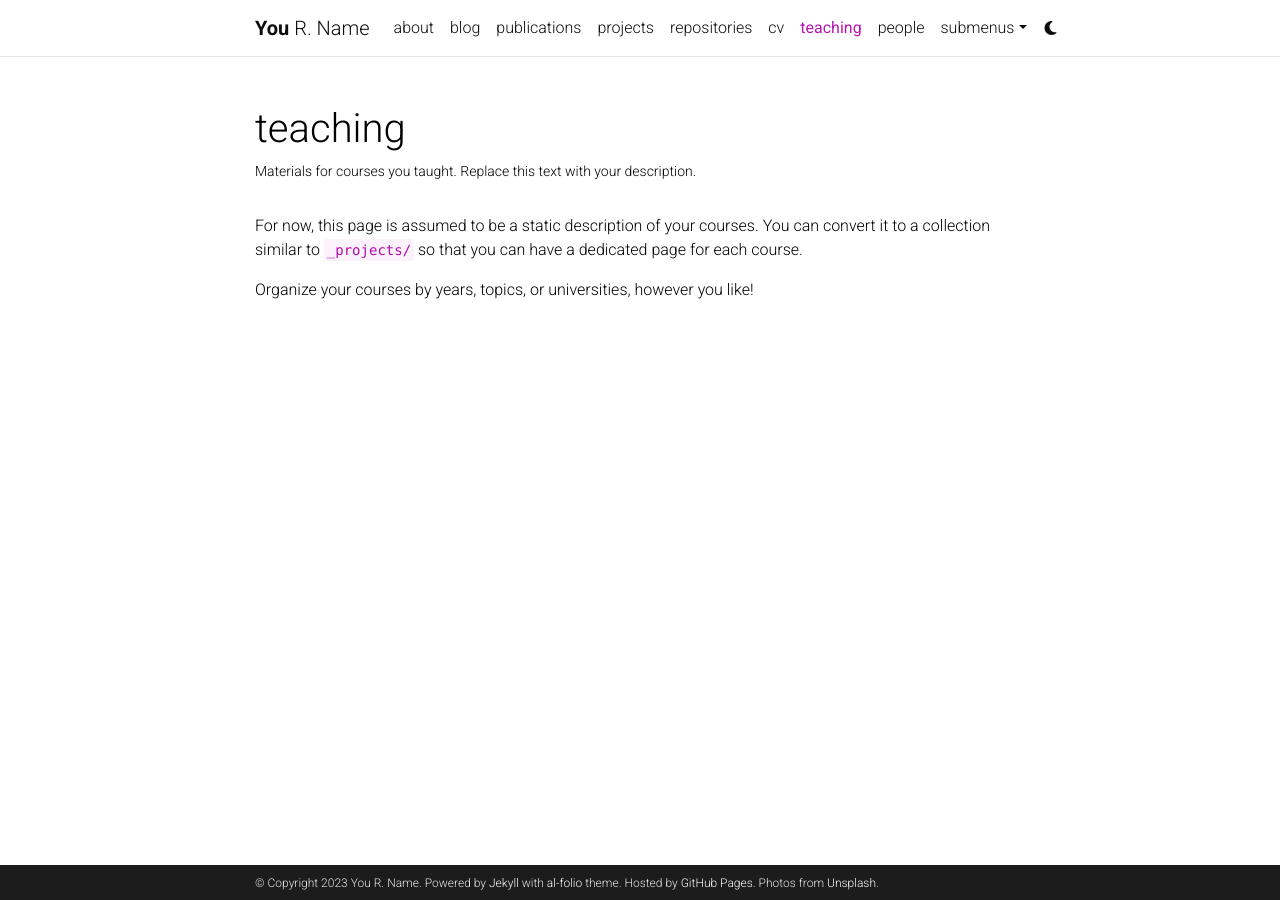
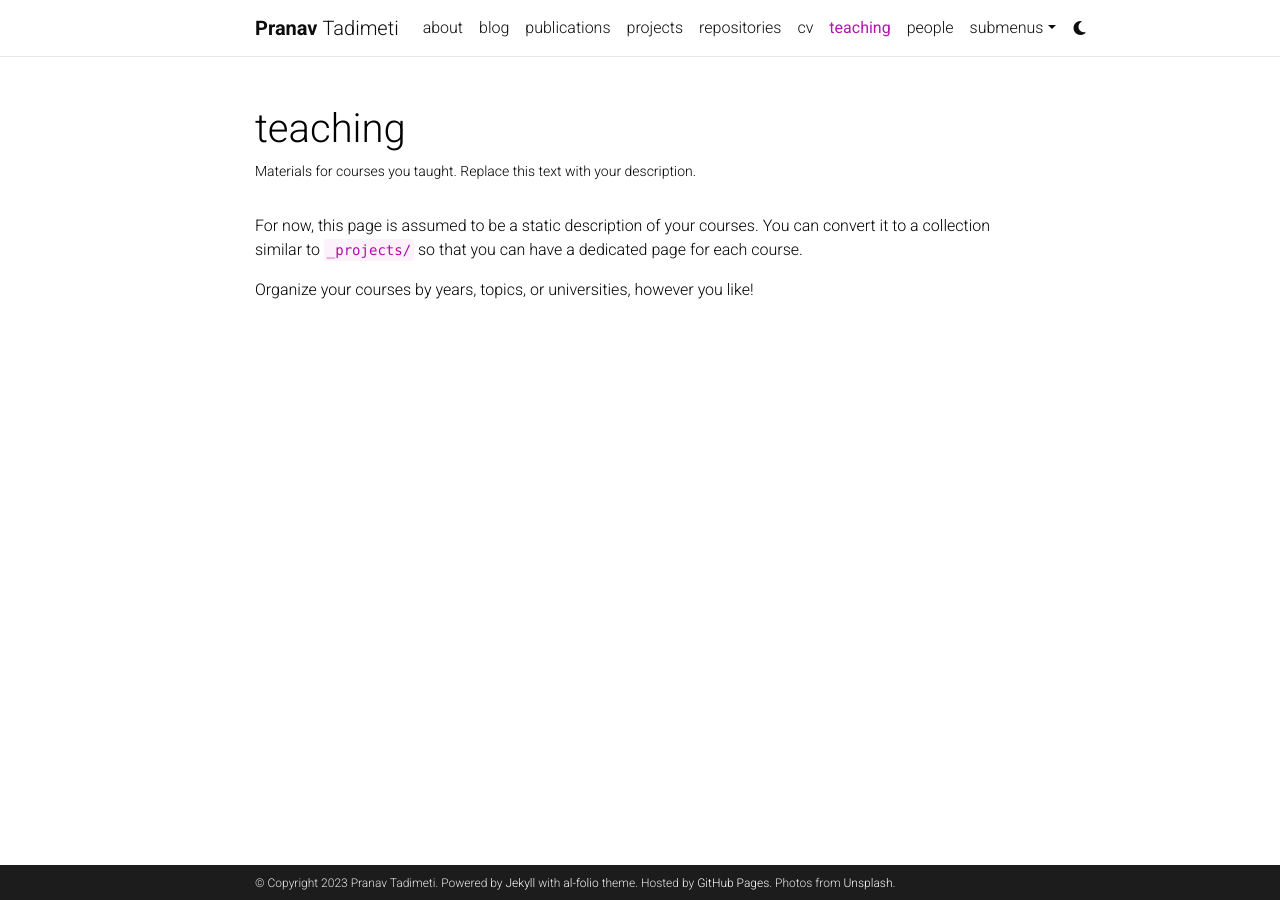
Before and after one commit to PranavTadimeti/PranavTadimeti.github.io, a Jekyll site: the page built from _pages/teaching.md, in a window 1280 px wide. Built offline with Jekyll 4.4.1, drawn with Linux system fonts in a browser that asks for light colours; comment, search, counter and statistics services are not loaded; a style sheet for code colours, icons or effects is not loaded.

```diff
--- a/_config.yml
+++ b/_config.yml
@@ -3,10 +3,10 @@
 # -----------------------------------------------------------------------------
 
 title: blank # the website title (if blank, full name will be used instead)
-first_name: You
-middle_name: R.
-last_name: Name
-email: you@example.com
+first_name: Pranav
+middle_name:
+last_name: Tadimeti
+email: pt2310@nyu.edu
 description: > # the ">" symbol means to ignore newlines until "footer_text:"
   A simple, whitespace theme for academics. Based on [*folio](https://github.com/bogoli/-folio) design.
 footer_text: >
@@ -18,8 +18,8 @@
 lang: en # the language of your site (for example: en, fr, cn, ru, etc.)
 icon: ⚛️  # the emoji used as the favicon (alternatively, provide image name in /assets/img/)
 
-url: https://alshedivat.github.io # the base hostname & protocol for your site
-baseurl: /al-folio # the subpath of your site, e.g. /blog/
+url: https://PranavTadimeti@github.io # the base hostname & protocol for your site
+baseurl:  # the subpath of your site, e.g. /blog/
 last_updated: false # set to true if you want to display last updated in the footer
 impressum_path:  # set to path to include impressum link in the footer, use the same path as permalink in a page, helps to conform with EU GDPR
 
```
